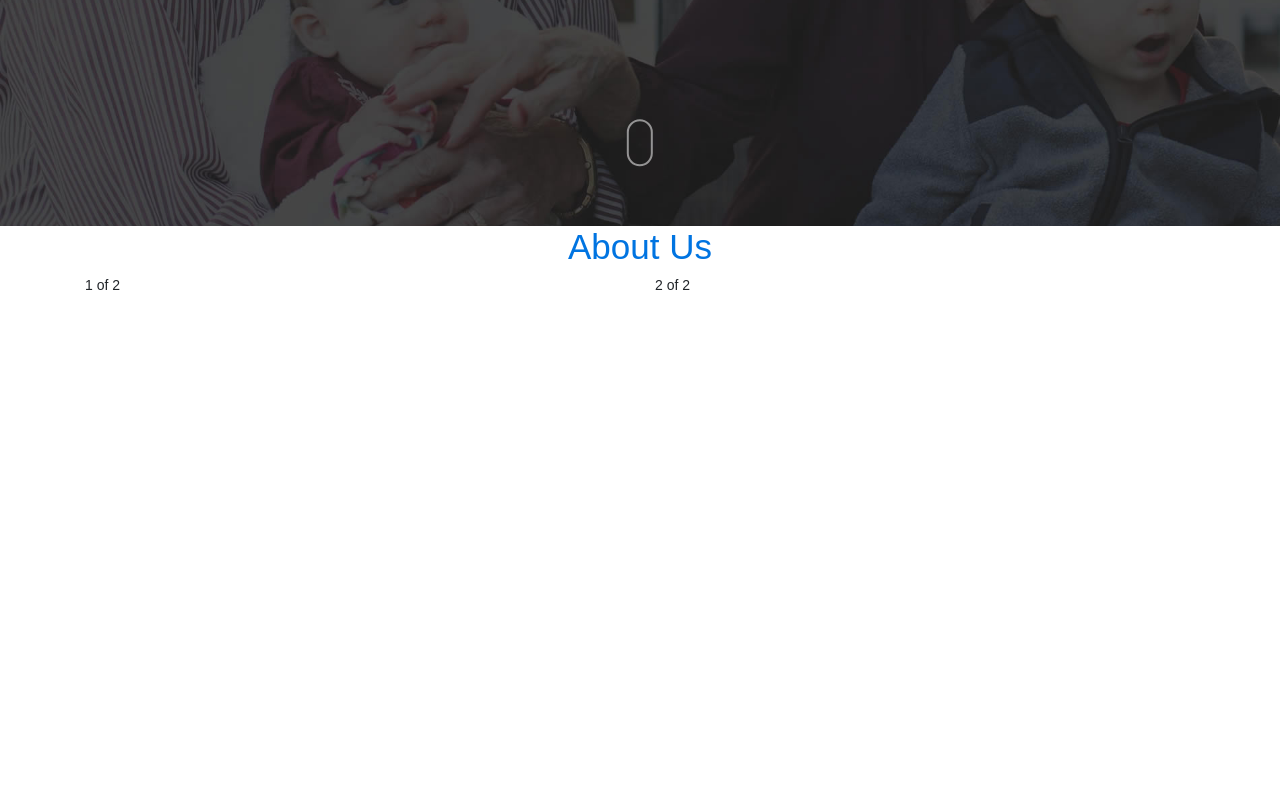
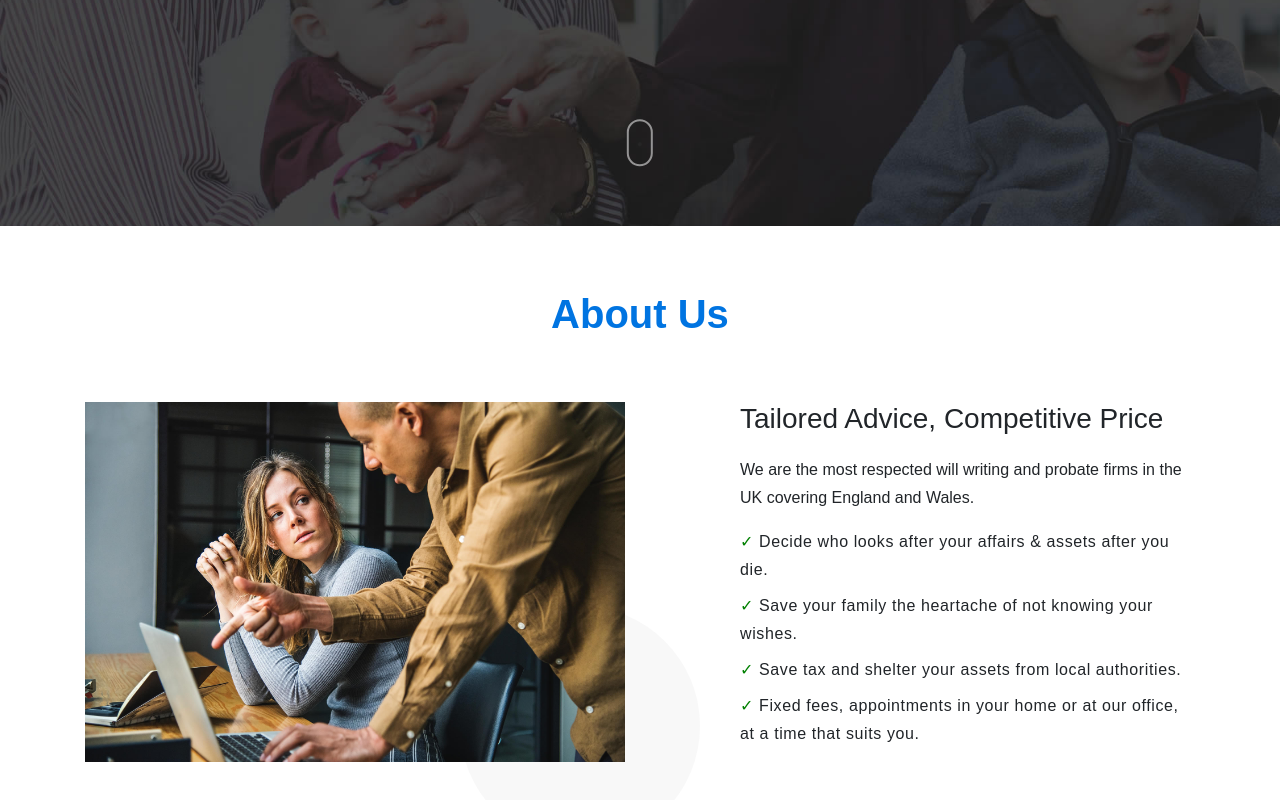
Before and after one commit to MostofaMohiuddin/online-business-showcase, a React (Create React App) app: page / in a window 1280 px wide. Shown: the part 574-1374 px from the top of the page. Built offline with nearby package versions, Linux system fonts and the light colour scheme.

Commit message:
about us completed

```diff
--- a/public/index.html
+++ b/public/index.html
@@ -45,7 +45,7 @@
       }
       body {
         background: #fff;
-        height: 200vh;
+        /* height: 200vh; */
       }
     </style>
   </head>
--- /dev/null
+++ b/src/css/aboutus.css
@@ -0,0 +1,11 @@
+.bgcircle {
+  z-index: -11111;
+  height: 30vh;
+  width: 30vh;
+  background-color: rgba(187, 187, 187, 0.1);
+  border-radius: 50%;
+  display: block;
+  position: absolute;
+  left: 100%;
+  transform: translate(-75%, -65%);
+}
--- a/src/css/navbar.css
+++ b/src/css/navbar.css
@@ -10,7 +10,7 @@
   /* justify-content: space-between; */
   /* align-items: center; */
   transition: 0.6s;
-  padding: 4vh 8vw;
+  padding: 2vh 8vw;
   z-index: 1000;
   border-bottom-width: 0.01em;
   border-bottom-style: solid;
@@ -19,7 +19,7 @@
 }
 
 .mynavbar .logo {
-  position: fixed;
+  position: absolute;
   font-weight: 700;
   color: #05386b;
   text-decoration: none;
@@ -27,6 +27,7 @@
   text-transform: uppercase;
   transition: 0.6s;
   letter-spacing: 2px;
+  transform: translateY(-25%);
 }
 
 .mynavbar ul {
@@ -34,7 +35,7 @@
   float: right;
   /* display: flex; */
   /* justify-content: center; */
-  /* align-items: center; */
+  align-items: center;
 }
 
 .mynavbar ul li {
@@ -49,7 +50,7 @@
   text-decoration: none;
   margin: 0px 15px;
   font-weight: 500;
-  font-size: 16px;
+  font-size: 18px;
   transition: 0.6s;
 }
 .mynavbar ul li a:hover {
@@ -90,7 +91,7 @@
 }
 .mynavbar.sticky {
   background-color: #fff;
-  padding: 3vh 7vw;
+  padding: 1.3vh 7vw;
 }
 .checklabel {
   display: none;
--- /dev/null
+++ b/src/css/section.css
@@ -0,0 +1,34 @@
+h1.section-title {
+  margin-top: 8vh;
+  margin-bottom: 8vh;
+  font-weight: bold;
+  text-align: center;
+  font-size: 40px;
+  color: #0074e1;
+}
+
+h2.section-subtitle {
+  margin-bottom: 2.5vh;
+  /* font-weight: bold; */
+}
+
+.section-paragraph {
+  font-size: 16px;
+  line-height: 2rem;
+  font-weight: lighter;
+  margin-bottom: 5.5vh;
+}
+
+.section-paragraph ul {
+  list-style-type: none;
+  line-height: 2rem;
+  letter-spacing: 0.6px;
+}
+.section-paragraph ul li {
+  margin-bottom: 1vh;
+}
+
+.section-paragraph ul li:before {
+  color: green;
+  content: "✓ ";
+}
--- a/src/widgets/AboutUs.js
+++ b/src/widgets/AboutUs.js
@@ -1,29 +1,50 @@
 import React from "react";
-import "../css/navbar.css";
-import "../css/header.css";
+import "../css/aboutus.css";
+import "../css/section.css";
+import sectionimage from "../images/hero_1.jpg";
 
 class AboutUs extends React.Component {
   constructor(props) {
     super(props);
     this.state = { activeClass: "" };
   }
-  componentDidMount() {
-    window.addEventListener("scroll", () => {
-      let activeClass = "sticky";
-      if (window.scrollY === 0) {
-        activeClass = "";
-      }
-      this.setState({ activeClass });
-    });
-  }
+
   render() {
     return (
       <div>
-        <div class="container">
-          <h1 style={{ textAlign: "center", color: "#0074e1" }}>About Us</h1>
-          <div class="row">
-            <div class="col">1 of 2</div>
-            <div class="col">2 of 2</div>
+        <div className="container">
+          <h1 className="section-title">About Us</h1>
+          <div className="row">
+            <div className="col-6">
+              <img src={sectionimage} className="img-fluid aboutus-image" />
+              <div className="bgcircle"></div>
+            </div>
+            <div className="col-6" style={{ paddingLeft: "100px" }}>
+              <h2 className="section-subtitle">
+                Tailored Advice, Competitive Price
+              </h2>
+              <span className="section-paragraph">
+                <div style={{ marginBottom: "2vh" }}>
+                  We are the most respected will writing and probate firms in
+                  the UK covering England and Wales.
+                </div>
+                <ul>
+                  <li>
+                    Decide who looks after your affairs & assets after you die.
+                  </li>
+                  <li>
+                    Save your family the heartache of not knowing your wishes.
+                  </li>
+                  <li>
+                    Save tax and shelter your assets from local authorities.
+                  </li>
+                  <li>
+                    Fixed fees, appointments in your home or at our office, at a
+                    time that suits you.
+                  </li>
+                </ul>
+              </span>
+            </div>
           </div>
         </div>
       </div>
--- a/src/widgets/Header.js
+++ b/src/widgets/Header.js
@@ -69,7 +69,7 @@ class Header extends React.Component {
               Get in Touch
             </a>
           </div>
-          <a href="" className="header-scroll">
+          <a href="#aboutus" className="header-scroll">
             <div className="header-scroll-box">
               <div className="header-scroll-dot"></div>
             </div>
```
Also changed, not shown: src/images/hero_1.jpg (added).
